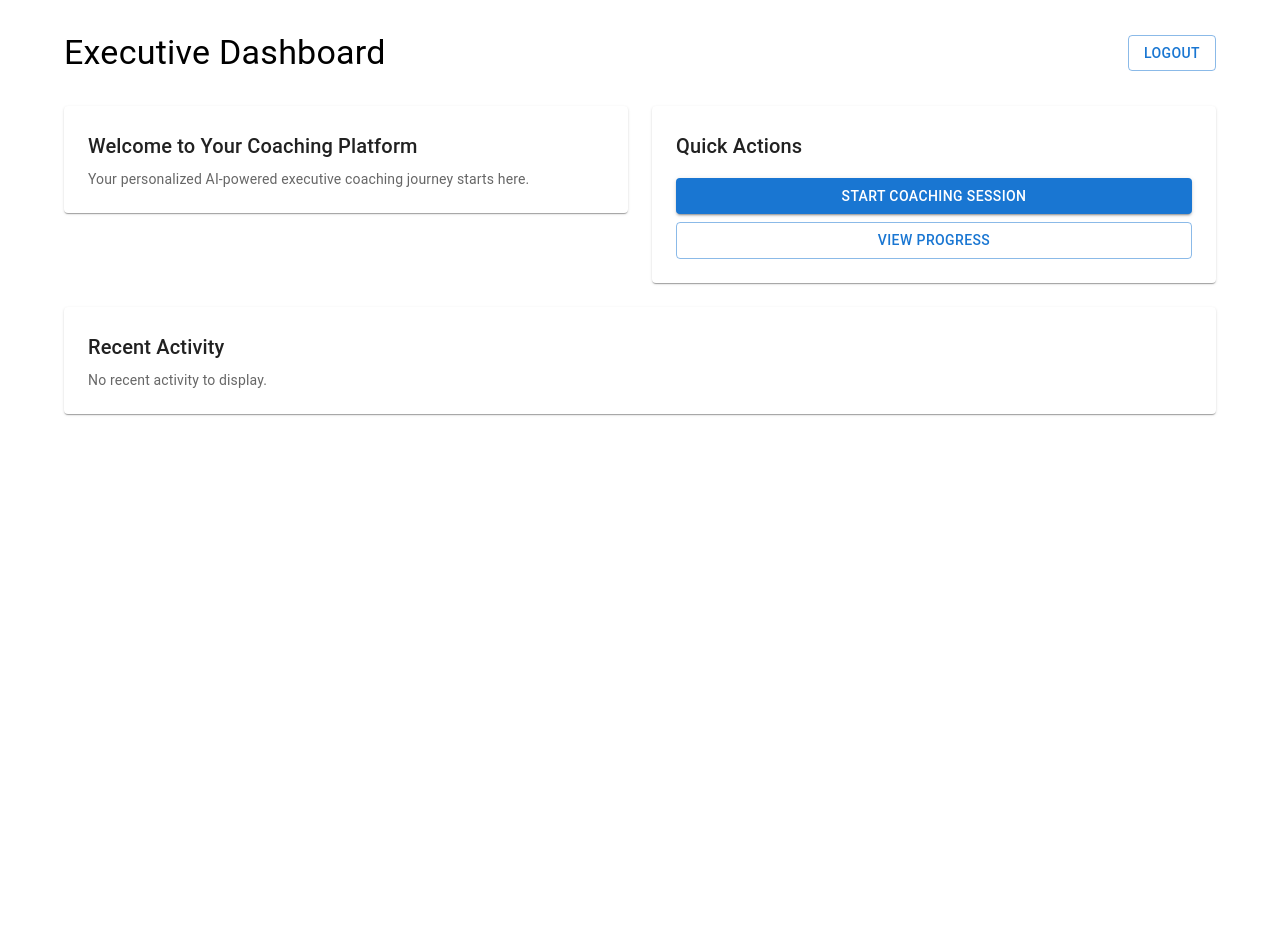
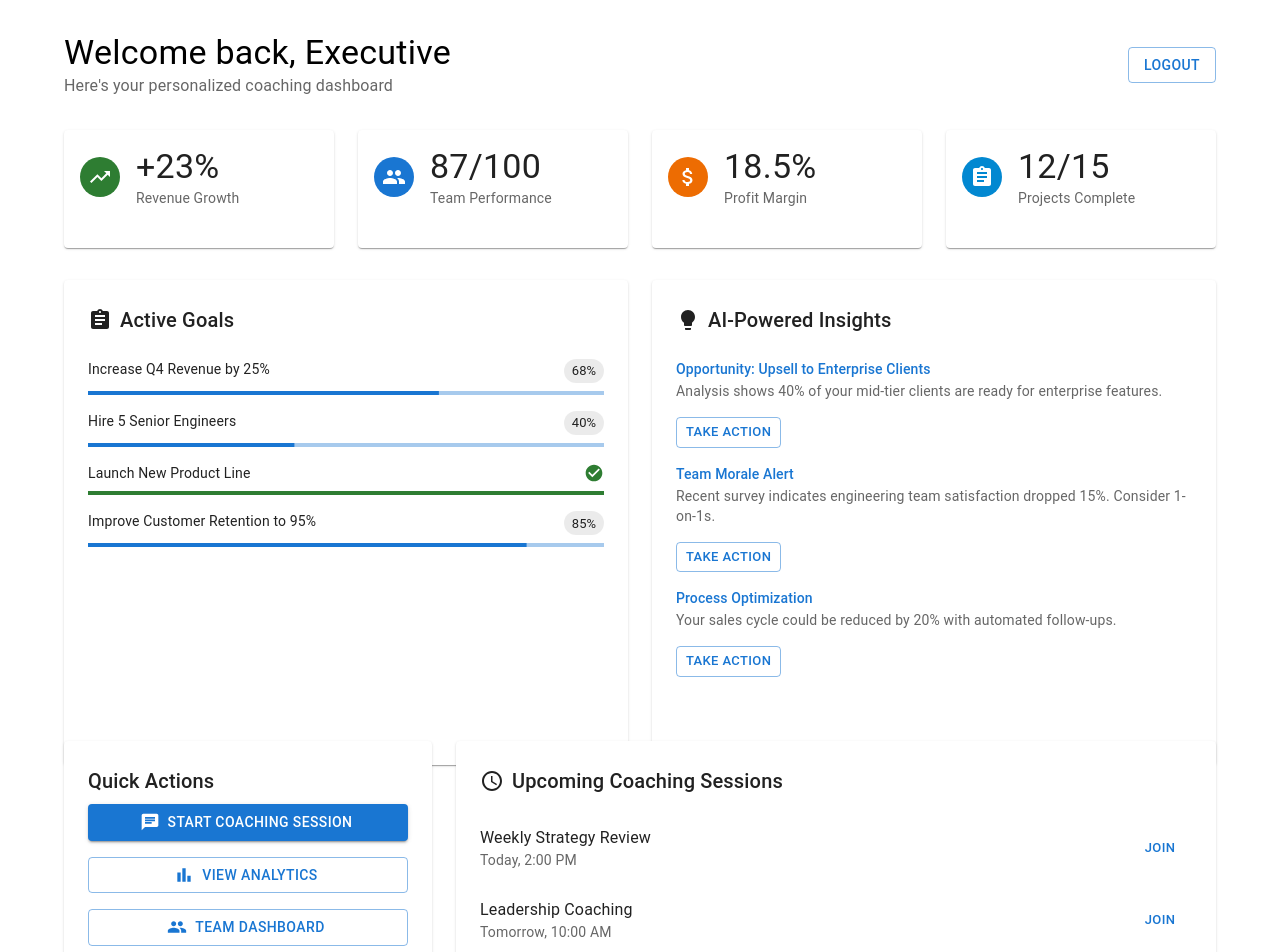
Before and after one commit to nbrain-team/michael-training, a Next.js app in the folder frontend/: page /dashboard in a window 1280 px wide. Shown: the top 952 px of the page. Before the commit the page ends 800 px from the top, so only its background shows below. Built offline with nearby package versions, Linux system fonts and the light colour scheme; sample sign-in values are in the browser's storage.

Commit message:
Add interactive mock data to dashboard and update home page

```diff
--- a/frontend/src/pages/dashboard.tsx
+++ b/frontend/src/pages/dashboard.tsx
@@ -1,4 +1,4 @@
-import React, { useEffect } from 'react';
+import React, { useEffect, useState } from 'react';
 import { useRouter } from 'next/router';
 import {
   Container,
@@ -6,11 +6,39 @@ import {
   Box,
   Paper,
   Grid,
-  Button
+  Button,
+  Card,
+  CardContent,
+  LinearProgress,
+  Chip,
+  List,
+  ListItem,
+  ListItemText,
+  Avatar,
+  IconButton,
+  Dialog,
+  DialogTitle,
+  DialogContent,
+  DialogActions,
+  TextField
 } from '@mui/material';
+import {
+  TrendingUp,
+  People,
+  AttachMoney,
+  Assignment,
+  CheckCircle,
+  Schedule,
+  Chat,
+  Lightbulb,
+  BarChart
+} from '@mui/icons-material';
 
 export default function Dashboard() {
   const router = useRouter();
+  const [openCoachingDialog, setOpenCoachingDialog] = useState(false);
+  const [coachingQuery, setCoachingQuery] = useState('');
+  const [coachingResponse, setCoachingResponse] = useState('');
 
   useEffect(() => {
     // Check if user is authenticated
@@ -25,58 +53,248 @@ export default function Dashboard() {
     router.push('/login');
   };
 
+  // Mock data
+  const kpis = [
+    { label: 'Revenue Growth', value: '+23%', icon: <TrendingUp />, color: 'success.main' },
+    { label: 'Team Performance', value: '87/100', icon: <People />, color: 'primary.main' },
+    { label: 'Profit Margin', value: '18.5%', icon: <AttachMoney />, color: 'warning.main' },
+    { label: 'Projects Complete', value: '12/15', icon: <Assignment />, color: 'info.main' }
+  ];
+
+  const goals = [
+    { id: 1, title: 'Increase Q4 Revenue by 25%', progress: 68, status: 'in-progress' },
+    { id: 2, title: 'Hire 5 Senior Engineers', progress: 40, status: 'in-progress' },
+    { id: 3, title: 'Launch New Product Line', progress: 100, status: 'completed' },
+    { id: 4, title: 'Improve Customer Retention to 95%', progress: 85, status: 'in-progress' }
+  ];
+
+  const recentInsights = [
+    {
+      id: 1,
+      type: 'revenue',
+      title: 'Opportunity: Upsell to Enterprise Clients',
+      description: 'Analysis shows 40% of your mid-tier clients are ready for enterprise features.',
+      actionable: true
+    },
+    {
+      id: 2,
+      type: 'leadership',
+      title: 'Team Morale Alert',
+      description: 'Recent survey indicates engineering team satisfaction dropped 15%. Consider 1-on-1s.',
+      actionable: true
+    },
+    {
+      id: 3,
+      type: 'operations',
+      title: 'Process Optimization',
+      description: 'Your sales cycle could be reduced by 20% with automated follow-ups.',
+      actionable: true
+    }
+  ];
+
+  const upcomingSessions = [
+    { id: 1, title: 'Weekly Strategy Review', time: 'Today, 2:00 PM', type: 'strategy' },
+    { id: 2, title: 'Leadership Coaching', time: 'Tomorrow, 10:00 AM', type: 'leadership' },
+    { id: 3, title: 'Financial Planning', time: 'Friday, 3:00 PM', type: 'finance' }
+  ];
+
+  const handleCoachingSubmit = () => {
+    // Mock AI response
+    const responses = [
+      "Based on your revenue goals, I recommend focusing on your existing enterprise clients. Schedule meetings with your top 10 accounts this week to discuss expansion opportunities. Also, consider implementing a referral program - your NPS score of 72 indicates satisfied customers who would likely refer others.",
+      "To improve team morale, start with weekly 1-on-1s with each team lead. Focus on understanding their challenges and career aspirations. Consider implementing a peer recognition program and reviewing your compensation structure against market rates.",
+      "For operational efficiency, prioritize automating your sales follow-up process. Tools like HubSpot or Salesforce can reduce manual work by 60%. Also, analyze your sales funnel data - you're losing 30% of leads at the demo stage, suggesting a need for better demo training."
+    ];
+
+    setCoachingResponse(responses[Math.floor(Math.random() * responses.length)]);
+  };
+
   return (
     <Container maxWidth="lg">
       <Box sx={{ mt: 4, mb: 4 }}>
+        {/* Header */}
         <Box sx={{ display: 'flex', justifyContent: 'space-between', alignItems: 'center', mb: 4 }}>
-          <Typography variant="h4" component="h1">
-            Executive Dashboard
-          </Typography>
+          <Box>
+            <Typography variant="h4" component="h1">
+              Welcome back, Executive
+            </Typography>
+            <Typography variant="body1" color="text.secondary">
+              Here's your personalized coaching dashboard
+            </Typography>
+          </Box>
           <Button variant="outlined" onClick={handleLogout}>
             Logout
           </Button>
         </Box>
 
+        {/* KPI Cards */}
+        <Grid container spacing={3} sx={{ mb: 4 }}>
+          {kpis.map((kpi, index) => (
+            <Grid item xs={12} sm={6} md={3} key={index}>
+              <Card>
+                <CardContent>
+                  <Box sx={{ display: 'flex', alignItems: 'center', mb: 2 }}>
+                    <Avatar sx={{ bgcolor: kpi.color, mr: 2 }}>
+                      {kpi.icon}
+                    </Avatar>
+                    <Box>
+                      <Typography variant="h4">{kpi.value}</Typography>
+                      <Typography variant="body2" color="text.secondary">
+                        {kpi.label}
+                      </Typography>
+                    </Box>
+                  </Box>
+                </CardContent>
+              </Card>
+            </Grid>
+          ))}
+        </Grid>
+
+        {/* Main Content Grid */}
         <Grid container spacing={3}>
+          {/* Goals Progress */}
           <Grid item xs={12} md={6}>
-            <Paper sx={{ p: 3 }}>
-              <Typography variant="h6" gutterBottom>
-                Welcome to Your Coaching Platform
+            <Paper sx={{ p: 3, height: '100%' }}>
+              <Typography variant="h6" gutterBottom sx={{ display: 'flex', alignItems: 'center' }}>
+                <Assignment sx={{ mr: 1 }} /> Active Goals
               </Typography>
-              <Typography variant="body2" color="text.secondary">
-                Your personalized AI-powered executive coaching journey starts here.
-              </Typography>
+              <List>
+                {goals.map((goal) => (
+                  <ListItem key={goal.id} sx={{ px: 0 }}>
+                    <Box sx={{ width: '100%' }}>
+                      <Box sx={{ display: 'flex', justifyContent: 'space-between', mb: 1 }}>
+                        <Typography variant="body2">{goal.title}</Typography>
+                        {goal.status === 'completed' ? (
+                          <CheckCircle color="success" fontSize="small" />
+                        ) : (
+                          <Chip label={`${goal.progress}%`} size="small" />
+                        )}
+                      </Box>
+                      <LinearProgress
+                        variant="determinate"
+                        value={goal.progress}
+                        color={goal.status === 'completed' ? 'success' : 'primary'}
+                      />
+                    </Box>
+                  </ListItem>
+                ))}
+              </List>
             </Paper>
           </Grid>
 
+          {/* AI Insights */}
           <Grid item xs={12} md={6}>
+            <Paper sx={{ p: 3, height: '100%' }}>
+              <Typography variant="h6" gutterBottom sx={{ display: 'flex', alignItems: 'center' }}>
+                <Lightbulb sx={{ mr: 1 }} /> AI-Powered Insights
+              </Typography>
+              <List>
+                {recentInsights.map((insight) => (
+                  <ListItem key={insight.id} sx={{ px: 0, display: 'block' }}>
+                    <Typography variant="subtitle2" color="primary">
+                      {insight.title}
+                    </Typography>
+                    <Typography variant="body2" color="text.secondary" paragraph>
+                      {insight.description}
+                    </Typography>
+                    {insight.actionable && (
+                      <Button size="small" variant="outlined">
+                        Take Action
+                      </Button>
+                    )}
+                  </ListItem>
+                ))}
+              </List>
+            </Paper>
+          </Grid>
+
+          {/* Quick Actions */}
+          <Grid item xs={12} md={4}>
             <Paper sx={{ p: 3 }}>
               <Typography variant="h6" gutterBottom>
                 Quick Actions
               </Typography>
-              <Box sx={{ mt: 2 }}>
-                <Button variant="contained" fullWidth sx={{ mb: 1 }}>
+              <Box sx={{ display: 'flex', flexDirection: 'column', gap: 2 }}>
+                <Button
+                  variant="contained"
+                  fullWidth
+                  startIcon={<Chat />}
+                  onClick={() => setOpenCoachingDialog(true)}
+                >
                   Start Coaching Session
                 </Button>
-                <Button variant="outlined" fullWidth>
-                  View Progress
+                <Button variant="outlined" fullWidth startIcon={<BarChart />}>
+                  View Analytics
+                </Button>
+                <Button variant="outlined" fullWidth startIcon={<People />}>
+                  Team Dashboard
                 </Button>
               </Box>
             </Paper>
           </Grid>
 
-          <Grid item xs={12}>
+          {/* Upcoming Sessions */}
+          <Grid item xs={12} md={8}>
             <Paper sx={{ p: 3 }}>
-              <Typography variant="h6" gutterBottom>
-                Recent Activity
+              <Typography variant="h6" gutterBottom sx={{ display: 'flex', alignItems: 'center' }}>
+                <Schedule sx={{ mr: 1 }} /> Upcoming Coaching Sessions
               </Typography>
-              <Typography variant="body2" color="text.secondary">
-                No recent activity to display.
-              </Typography>
+              <List>
+                {upcomingSessions.map((session) => (
+                  <ListItem key={session.id} sx={{ px: 0 }}>
+                    <ListItemText
+                      primary={session.title}
+                      secondary={session.time}
+                    />
+                    <Button size="small">Join</Button>
+                  </ListItem>
+                ))}
+              </List>
             </Paper>
           </Grid>
         </Grid>
       </Box>
+
+      {/* Coaching Dialog */}
+      <Dialog open={openCoachingDialog} onClose={() => setOpenCoachingDialog(false)} maxWidth="md" fullWidth>
+        <DialogTitle>AI Coaching Assistant</DialogTitle>
+        <DialogContent>
+          <Typography variant="body2" color="text.secondary" paragraph>
+            Ask me anything about your business, leadership, revenue growth, or operations.
+          </Typography>
+          <TextField
+            autoFocus
+            margin="dense"
+            label="What would you like to discuss?"
+            fullWidth
+            multiline
+            rows={3}
+            variant="outlined"
+            value={coachingQuery}
+            onChange={(e) => setCoachingQuery(e.target.value)}
+            placeholder="E.g., How can I improve team productivity? What strategies can increase revenue this quarter?"
+          />
+          {coachingResponse && (
+            <Paper sx={{ p: 2, mt: 2, bgcolor: 'grey.50' }}>
+              <Typography variant="body2">
+                <strong>AI Coach:</strong> {coachingResponse}
+              </Typography>
+            </Paper>
+          )}
+        </DialogContent>
+        <DialogActions>
+          <Button onClick={() => {
+            setOpenCoachingDialog(false);
+            setCoachingQuery('');
+            setCoachingResponse('');
+          }}>
+            Close
+          </Button>
+          <Button onClick={handleCoachingSubmit} variant="contained" disabled={!coachingQuery}>
+            Get Advice
+          </Button>
+        </DialogActions>
+      </Dialog>
     </Container>
   );
 }
```
Also changed, not shown: frontend/src/pages/index.tsx (+44 -13 lines).
